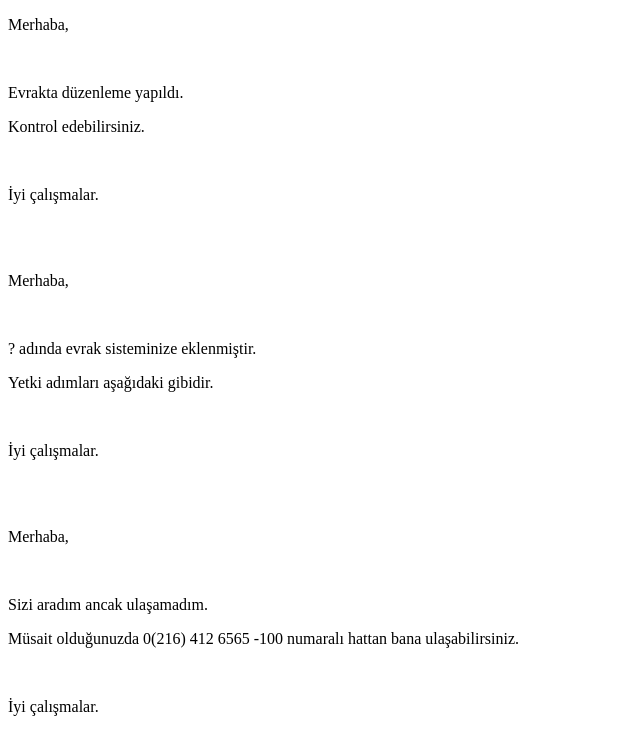
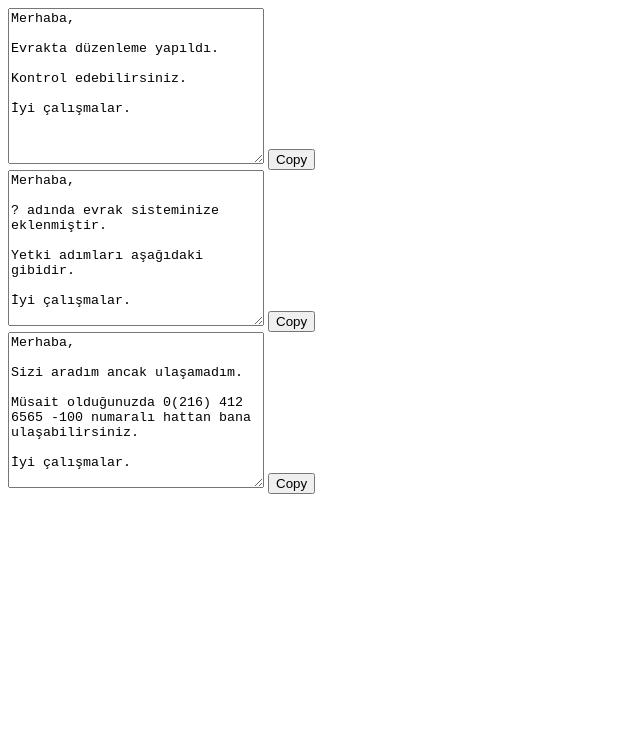
Before and after one commit to tnhnatalay/cagriMesajIcerigi, a plain HTML site: page index.html in a window 1280 px wide. Shown: the whole page, without its empty margins (0-640 px from the left). Drawn offline with Linux system fonts and the light colour scheme.

Commit message:
Update index.html
added copy buttons

```diff
--- a/index.html
+++ b/index.html
@@ -1,38 +1,20 @@
 <!DOCTYPE html>
-<html>
+<html lang="en">
 <head>
-<title>Çağrı Mesaj İçeriği</title>
+    <meta charset="UTF-8">
+    <meta name="viewport" content="width=device-width, initial-scale=1.0">
+
+    <title>Document</title>
 </head>
 <body>
-
-<p>Merhaba,</p>
-</br>
-<p>Evrakta düzenleme yapıldı.</p>
-<p>Kontrol edebilirsiniz.</p>
-</br>
-<p>İyi çalışmalar.</p>
-
-</br>
-</br>
-
-<p>Merhaba,</p>
-</br>
-<p>? adında evrak sisteminize eklenmiştir.</p>
-<p>Yetki adımları aşağıdaki gibidir.</p>
-</br>
-<p>İyi çalışmalar.</p>
-<p></p>
-
-</br>
-</br>
-
-<p>Merhaba,</p>
-</br>
-<p>Sizi aradım ancak ulaşamadım.</p>
-<p>Müsait olduğunuzda 0(216) 412 6565 -100 numaralı hattan bana ulaşabilirsiniz.</p>
-</br>
-<p>İyi çalışmalar.</p>
-<p></p>
-
+    <textarea id="metin" style="height: 150px; width: 250px;">Merhaba, &#10; &#13;Evrakta düzenleme yapıldı. &#10; &#13;Kontrol edebilirsiniz.  &#10; &#13;İyi çalışmalar.</textarea>
+    <button onclick="Copy('metin')" style="align-items: center;">Copy</button>
+    <br>
+    <textarea id="metin2" style="height: 150px; width: 250px;">Merhaba, &#10; &#13;? adında evrak sisteminize eklenmiştir.  &#10; &#13;Yetki adımları aşağıdaki gibidir. &#10; &#13;İyi çalışmalar.</textarea>
+    <button onclick="Copy('metin2')">Copy</button>
+    <br>
+    <textarea id="metin3" style="height: 150px; width: 250px;">Merhaba, &#10; &#13;Sizi aradım ancak ulaşamadım. &#10; &#13;Müsait olduğunuzda 0(216) 412 6565 -100 numaralı hattan bana ulaşabilirsiniz. &#10; &#13;İyi çalışmalar.</textarea>
+    <button onclick="Copy('metin3')">Copy</button>
+    <script src="index.js"></script>
 </body>
 </html>
```
